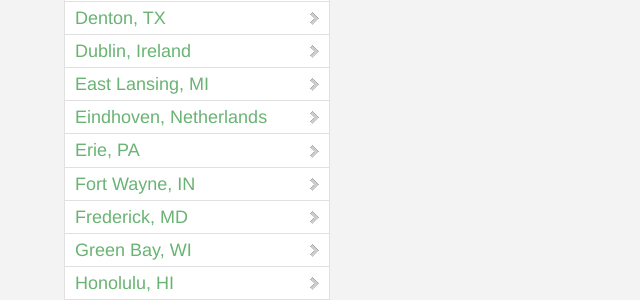
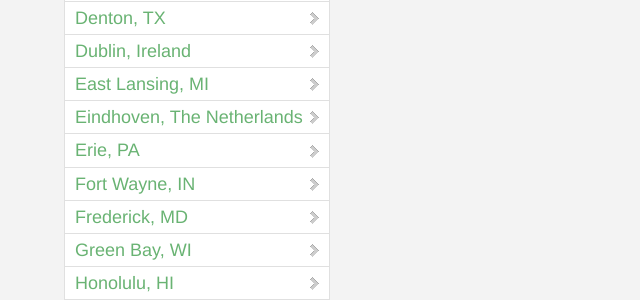
Before and after one commit to OpenHack/openhack.github.com, a Jekyll site: the page built from toronto/index.markdown, in a window 1280 px wide and 900 px high, scrolled down 824 px. Shown: the part 153-453 px from the top of the window, without its empty margins (0-640 px from the left). Built offline with Jekyll 4.4.1, drawn with Linux system fonts in a browser that asks for light colours; nearby versions of some CDN libraries; Markdown is read by kramdown in place of the engine named in the settings; comment, search, counter and statistics services are not loaded.

Commit message:
redone configuration to clean file

```diff
--- a/_config.yml
+++ b/_config.yml
@@ -104,7 +104,7 @@ cities:
     latitude: 42.7255116
     longitude: -84.4667982
 - eindhoven:
-    name: Eindhoven, Netherlands
+    name: Eindhoven, The Netherlands
     latitude: 51.44164199999999
     longitude: 5.4697225
 - erie:
```
